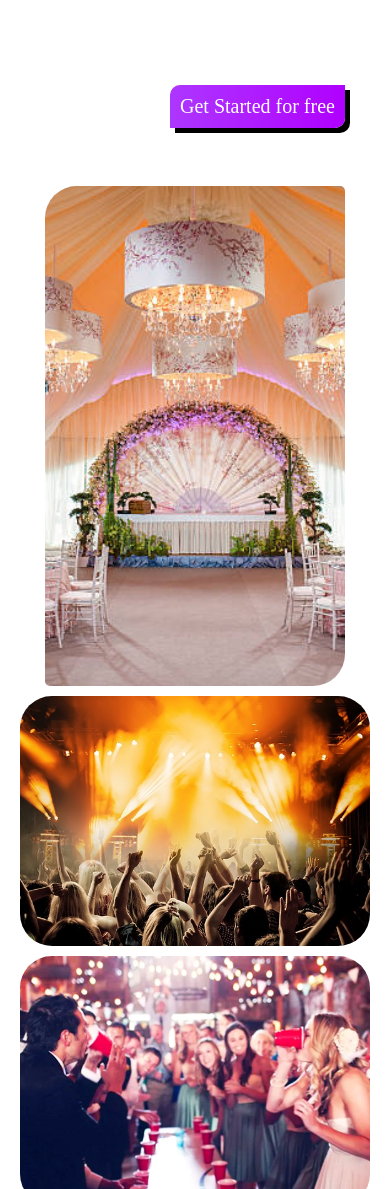
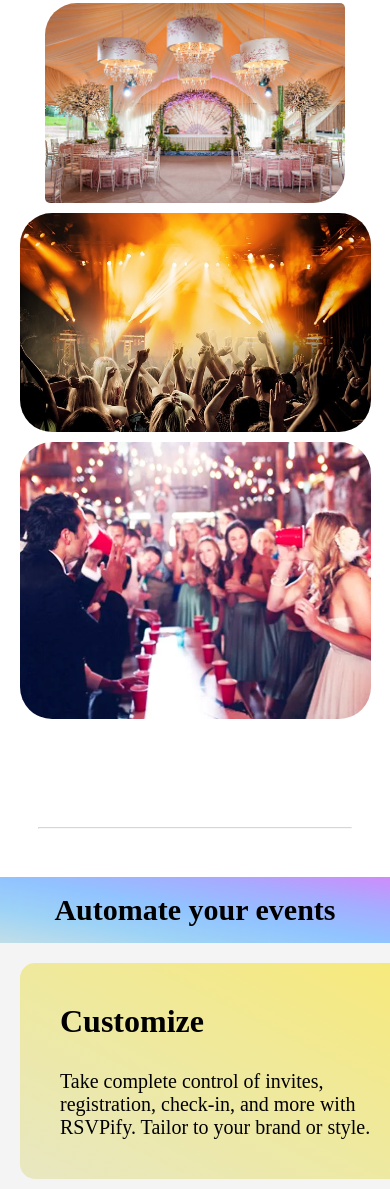
Before and after one commit to MrTushar786/RSVP, a plain HTML site: page index.html in a window 390 px wide. Shown: the part 811-2000 px from the top of the page. Drawn offline with Linux system fonts and the light colour scheme; a web font is replaced by a local one.

Commit message:
update style

```diff
--- a/styles.css
+++ b/styles.css
@@ -11,8 +11,12 @@ body {
 .aft{
     font-family: "Funnel Sans", serif;
 }
-h1,p{
+h1{
     font-family: "Funnel Sans", serif;
+}
+p{
+    font-family: "Funnel Sans", serif;
+    font-weight: 100;
 }
 /* ----------------------------------------- */
 
@@ -149,11 +153,9 @@ h1,p{
     display: flex;
     margin-top: 100px;
     gap: 10px;
-
 }
 
 .heading button {
-
     padding: 10px;
     outline: none;
     border-radius: 10px 0 10px 0;
@@ -166,7 +168,7 @@ h1,p{
     background: linear-gradient(90deg, rgba(173, 54, 255, 1) 1%, rgba(176, 0, 255, 1) 100%);
     color: white;
     font-family: "Funnel Sans", serif;
-    font-weight: 500px;
+    font-weight: 500;
     box-shadow: 5px 5px 0px rgba(0, 0, 0, 1);
 }
 
@@ -195,21 +197,24 @@ h1,p{
     object-fit: cover;
     width: 350px;
     height: 250px;
-    /* box-shadow: 10px 10px 10px rgba(0, 0, 0, 0.1); */
 }
 
 .contant .big {
     height: 500px;
     width: 300px;
     object-fit: cover;
-    /* box-shadow: 10px 10px 10px rgba(0, 0, 0, 0.1); */
-
 }
 
 @media (max-width: 1423px) {
     .contant {
         flex-direction: column;
         align-items: center;
+    }
+
+    .heading button {
+        font-size: 18px;
+        margin-top: 5rem;
+        margin-left: 0;
     }
 
     .contant img,
@@ -222,62 +227,44 @@ h1,p{
         margin-top: 3rem;
         max-width: 645px;
     }
-    /* --------------- */
-    .contant {
-        max-width: 100%;
-        margin: 10px;
-        display: flex;
-        margin-top: 100px;
-        gap: 10px;
+}
 
-    }
-    .contact .heading{
-        /* max-width: 100%; */
-        width: 390px;
-    }
+@media (max-width: 768px) {
     .heading button {
-
-        font-size: 20px;
-        margin-top: 11rem;
-        margin-left: 10rem;
+        font-size: 16px;
+        margin-top: 3rem;
+        margin-left: 0;
     }
 
-    .heading:hover button:hover {
-        background: rgb(73, 34, 98);
-        background: linear-gradient(90deg, rgb(138, 70, 184) 1%, rgb(153, 18, 221) 100%);
-        transition: background-color 0.2s ease-in;
-    }
-
-    .contant img {
-        width: 350px;
-        height: 250px;
-        border-radius: 32px 5px 32px 5px;
-    }
-
-    .imgc {
-        display: flex;
-        flex-direction: column;
-        gap: 10px;
-        max-width: 100%;
-        margin: auto;
-    }
-
-    .imgc img {
-        border-radius: 32px;
-        object-fit: cover;
-        width: 350px;
-        height: 250px;
-        /* box-shadow: 10px 10px 10px rgba(0, 0, 0, 0.1); */
+    .contant img,
+    .contant .big {
+        width: 100%;
+        height: auto;
     }
 
     .contant .big {
-        height: 500px;
-        width: 300px;
-        object-fit: cover;
-        /* box-shadow: 10px 10px 10px rgba(0, 0, 0, 0.1); */
+        margin-top: 2rem;
+        max-width: 500px;
+    }
+}
 
+@media (max-width: 480px) {
+    .heading button {
+        font-size: 14px;
+        margin-top: 2rem;
+        margin-left: 0;
     }
 
+    .contant img,
+    .contant .big {
+        width: 100%;
+        height: auto;
+    }
+
+    .contant .big {
+        margin-top: 1rem;
+        max-width: 300px;
+    }
 }
 
 /* ------------------------------------------------------- */
@@ -301,20 +288,38 @@ hr {
 }
 
 @media (max-width: 999px) {
+    .box {
+        padding: 4rem;
+    }
     .box h1 {
         font-size: 70px;
     }
 }
 
 @media (max-width: 914px) {
+    .box {
+        padding: 3rem;
+    }
     .box h1 {
         font-size: 50px;
     }
 }
 
 @media (max-width: 734px) {
+    .box {
+        padding: 2rem;
+    }
     .box h1 {
         font-size: 40px;
+    }
+}
+
+@media (max-width: 500px) {
+    .box {
+        padding: 1rem;
+    }
+    .box h1 {
+        font-size: 30px;
     }
 }
 
@@ -323,14 +328,11 @@ hr {
 
 .cards {
     display: flex;
-    /* margin-top: 3rem; */
-    max-width: 100%;
-    /* margin: 5rem auto auto auto ; */
+    flex-wrap: wrap;
     gap: 40px;
     justify-content: center;
     background-color: rgba(0, 0, 0, 0.044);
     padding: 60px;
-
 }
 
 .card1,
@@ -357,8 +359,7 @@ hr {
     font-size: 19px;
 }
 
-@media (max-width:1357px) {
-
+@media (max-width: 1357px) {
     .card1 p,
     .card2 p,
     .card3 p {
@@ -367,26 +368,20 @@ hr {
     }
 
     .cards {
-        margin-top: 3rem;
-        display: flex;
         flex-direction: column;
         align-items: center;
-        justify-content: center;
-        transition: all 0.3s ease-in-out;
+        padding: 20px;
     }
 
     .card1,
     .card2,
     .card3 {
-
         width: 600px;
         height: 400px;
-        transition: transform 3s ease-in-out;
     }
 }
 
-@media (max-width:919px) {
-
+@media (max-width: 919px) {
     .card1 p,
     .card2 p,
     .card3 p {
@@ -397,10 +392,8 @@ hr {
     .card1,
     .card2,
     .card3 {
-
-        width: 400px;
-        height: 200px;
-        transition: transform 3s ease-in-out;
+        width: 100%;
+        height: auto;
     }
 }
 
@@ -410,10 +403,10 @@ hr {
 
 .feature-box {
     background-color: rgba(0, 0, 0, 0.044);
+    display: flex;
+    flex-direction: column;
     padding-top: 30px;
     padding-bottom: 30px;
-    display: flex;
-    flex-direction: column;
     gap: 10px;
     align-items: center;
 }
@@ -425,6 +418,7 @@ hr {
     justify-content: center;
     align-items: center;
     gap: 10px;
+    flex-wrap: wrap;
 }
 
 .feature p {
@@ -435,7 +429,8 @@ hr {
     align-items: center;
 }
 
-.feature1 {
+.feature1,
+.feature2 {
     display: flex;
     border-radius: 10px;
     align-items: center;
@@ -444,34 +439,30 @@ hr {
     padding: 30px;
     width: 330px;
     height: 330px;
-    background-color: #d394f9;
-    cursor: pointer;
-    box-shadow: 5px 5px 0px rgba(173, 54, 255, 1);
-
-}
-
-.feature2 {
-    display: flex;
-    border-radius: 20px;
-    align-items: center;
-    justify-content: center;
-    margin: 10px;
-    padding: 30px;
-    width: 330px;
-    height: 330px;
-    background: #dcd2a6;
     cursor: pointer;
     box-shadow: 5px 5px 0px rgba(173, 54, 255, 1);
 }
 
-.feature1:hover {
+.feature1 {
+    background-color: #d394f9;
+}
+
+.feature2 {
+    background-color: #dcd2a6;
+}
+
+.feature1:hover,
+.feature2:hover {
     background-color: white;
     transition: background-color 0.2s ease-in;
 }
 
-.feature2:hover {
-    background-color: white;
-    transition: background-color 0.2s ease-in;
+@media (max-width: 768px) {
+    .feature1,
+    .feature2 {
+        width: 100%;
+        height: auto;
+    }
 }
 
 
@@ -544,6 +535,7 @@ hr {
     text-align: center;
     gap: 15rem;
     justify-content: center;
+    flex-wrap: wrap;
 }
 
 .fitem1,
@@ -554,6 +546,7 @@ hr {
     padding: 5px;
     margin-top: 5rem;
     text-align: left;
+    flex: 1 1 200px;
 }
 
 .fitem1 p,
@@ -572,6 +565,22 @@ hr {
     margin-bottom: 1rem;
     color: white;
     font-size: 20px;
+}
+
+@media (max-width: 768px) {
+    .footer {
+        flex-direction: column;
+        align-items: center;
+        gap: 2rem;
+    }
+
+    .fitem1,
+    .fitem2,
+    .fitem3,
+    .fitem4 {
+        margin-top: 2rem;
+        text-align: center;
+    }
 }
 
 
```
